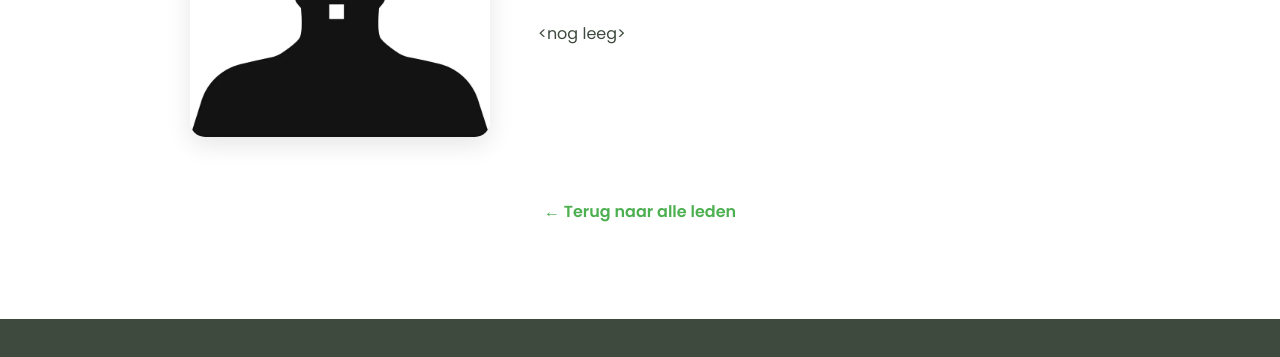
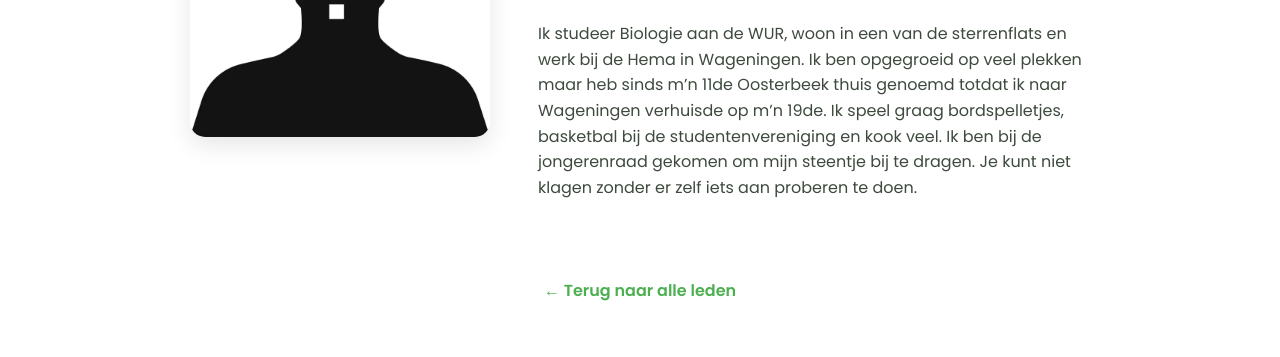
Before and after one commit to Twinpixel-nl/JongerenraadWageningen-Website, an Eleventy site: page src/leden/huub-benders.md in a window 1280 px wide. Shown: the part 283-640 px from the top of the page. Built offline with nearby package versions, Linux system fonts and the light colour scheme; Eleventy itself is replaced by a stand-in of ours; files that its build step writes are made by us from their sources.

Commit message:
Update Leden “huub-benders”

```diff
--- a/src/leden/huub-benders.md
+++ b/src/leden/huub-benders.md
@@ -5,4 +5,4 @@ functie: Vice-voorzitter
 foto: /assets/images/uploads/incognito-onbekende-persoon-silhouet-van-de-mens-110196097.webp
 linkedin: https://www.linkedin.com/in/huub-benders-032352273/?originalSubdomain=nl
 ---
-<﻿nog leeg>
+Ik studeer Biologie aan de WUR, woon in een van de sterrenflats en werk bij de Hema in Wageningen. Ik ben opgegroeid op veel plekken maar heb sinds m’n 11de Oosterbeek thuis genoemd totdat ik naar Wageningen verhuisde op m’n 19de. Ik speel graag bordspelletjes, basketbal bij de studentenvereniging en kook veel. Ik ben bij de jongerenraad gekomen om mijn steentje bij te dragen. Je kunt niet klagen zonder er zelf iets aan proberen te doen.
```
